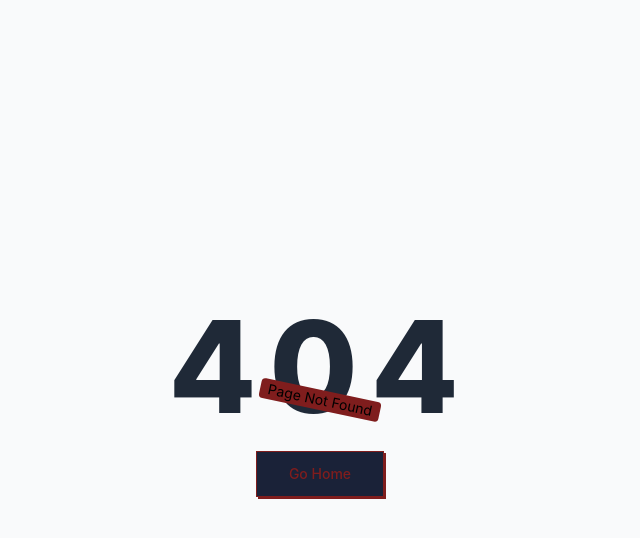
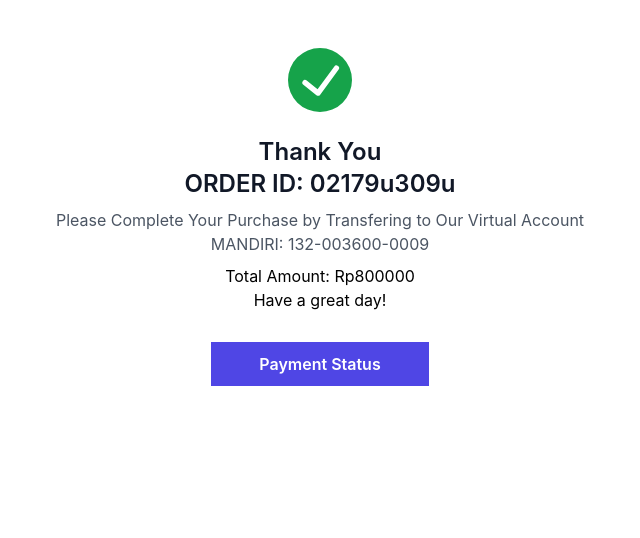
Before and after one commit to reyvidod/ecommerce-client, a React (Create React App) app: page /success in a window 1280 px wide. Before the commit this address had no page. Shown: the top 538 px of the page, without its empty margins (320-960 px from the left). Built offline with nearby package versions, Linux system fonts and the light colour scheme.

Commit message:
add success page

```diff
--- a/src/App.js
+++ b/src/App.js
@@ -10,6 +10,7 @@
 import NotFound from "./pages/NotFound";
 import Checkout from "./pages/Checkout";
 import Dashboard from "./adminPages/Dashboard";
+import Success from "./pages/Success";
 
 function App() {
   return (
@@ -27,6 +28,7 @@
             <Route path="" element={<ProductList />} />
           </Route>
           <Route path="checkout" element={<Checkout />} />
+          <Route path="success" element={<Success />} />
         </Route>
         <Route path="/dashboard">
           <Route index element={<Dashboard />} />
--- a/src/components/Form.jsx
+++ b/src/components/Form.jsx
@@ -279,7 +279,7 @@
   const handleCheckout = async (e) => {
     e.preventDefault();
     // const res = await axios.post(API_URL + `/checkout/${currentUser.data._id}`, inputs);
-    alert("watata");
+    navigate("/success");
   };
 
   return (
--- /dev/null
+++ b/src/pages/Success.jsx
@@ -0,0 +1,43 @@
+import { Link } from "react-router-dom";
+
+const Success = () => {
+  return (
+    <div class="bg-gray-100">
+      <div class="bg-white p-6  md:mx-auto">
+        <svg viewBox="0 0 24 24" class="text-green-600 w-16 h-16 mx-auto my-6">
+          <path
+            fill="currentColor"
+            d="M12,0A12,12,0,1,0,24,12,12.014,12.014,0,0,0,12,0Zm6.927,8.2-6.845,9.289a1.011,1.011,0,0,1-1.43.188L5.764,13.769a1,1,0,1,1,1.25-1.562l4.076,3.261,6.227-8.451A1,1,0,1,1,18.927,8.2Z"
+          ></path>
+        </svg>
+        <div class="text-center">
+          <h3 class="md:text-2xl text-base text-gray-900 font-semibold text-center">
+            Thank You
+          </h3>
+          <h3 class="md:text-2xl text-base text-gray-900 font-semibold text-center">
+            ORDER ID: 02179u309u
+          </h3>
+          <p class="text-gray-600 my-2">
+            Please Complete Your Purchase by Transfering to Our Virtual Account
+            <br />
+            MANDIRI: 132-003600-0009
+          </p>
+          <p> Total Amount: Rp800000 </p>
+          <p> Have a great day! </p>
+          <div class="py-10 text-center">
+            <Link to="/">
+              <a
+                href="#"
+                class="px-12 bg-indigo-600 hover:bg-indigo-500 text-white font-semibold py-3"
+              >
+                Payment Status
+              </a>
+            </Link>
+          </div>
+        </div>
+      </div>
+    </div>
+  );
+};
+
+export default Success;
```
